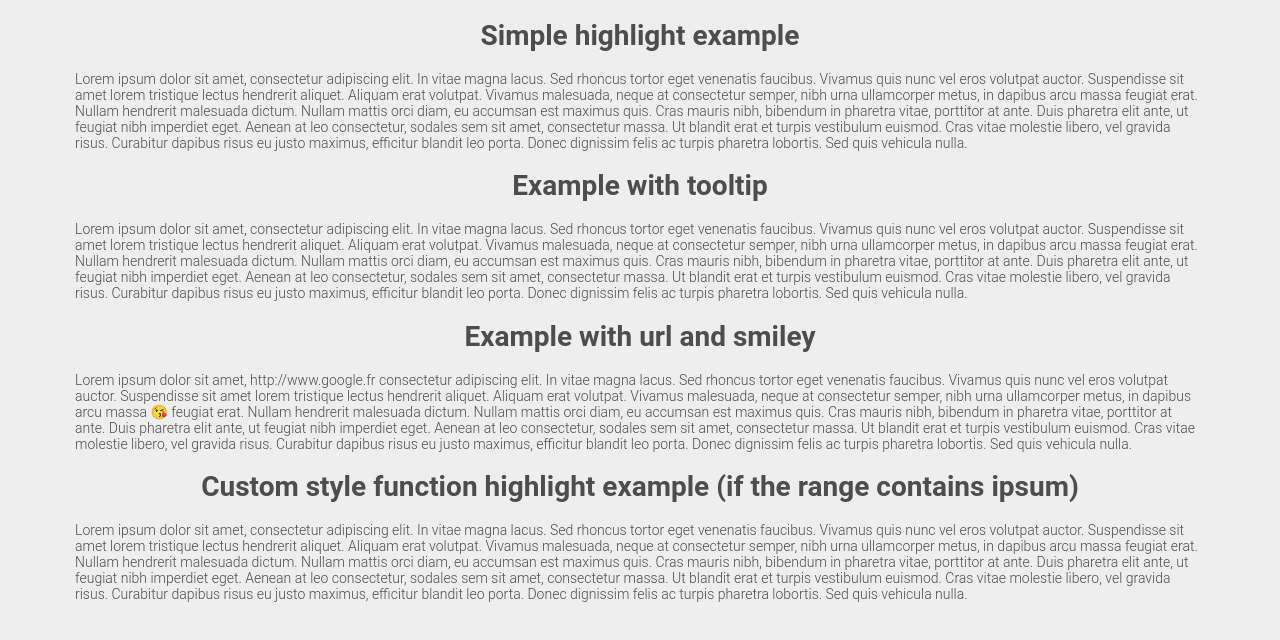
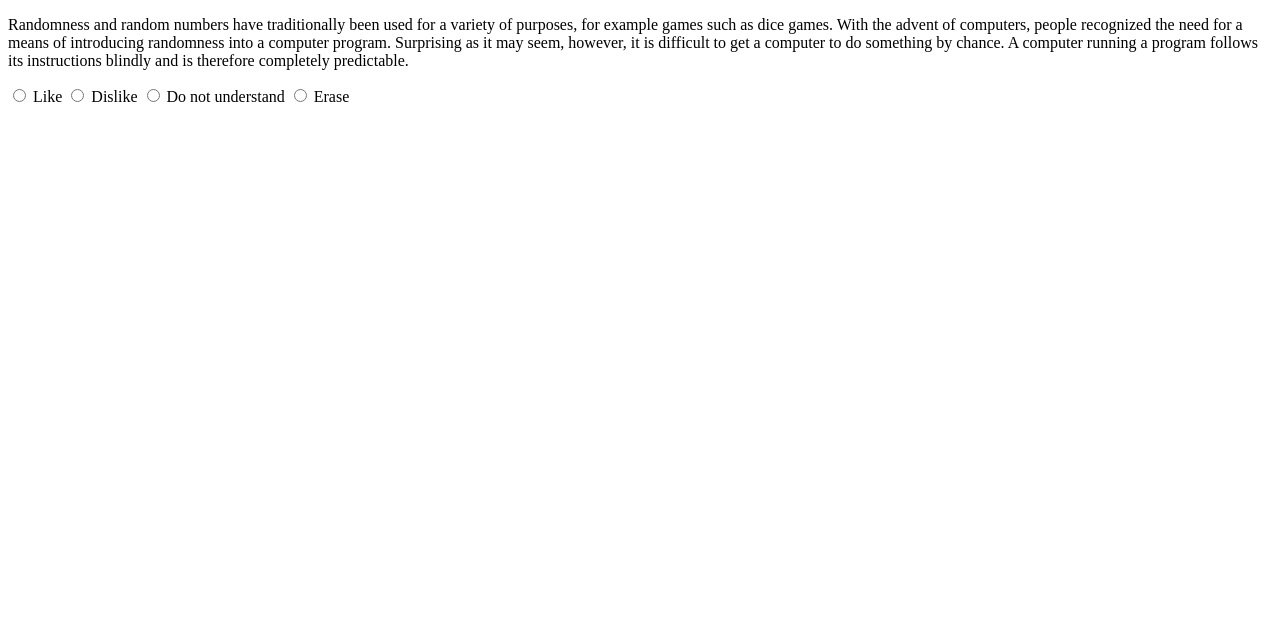
Before and after one commit to Phyyyll/shade, a plain HTML site: page index.html in a window 1280 px wide. Drawn offline with Linux system fonts and the light colour scheme.

Commit message:
test
radio buttons

```diff
--- a/index.html
+++ b/index.html
@@ -3,81 +3,121 @@
   <head>
     <meta charset="UTF-8" />
     <meta name="viewport" content="width=device-width, initial-scale=1.0" />
-    <link rel="stylesheet" type="text/css" href="styles.css" />
-    <title>Highlighter</title>
+    <title>Testing</title>
+    <style>
+      .permanent-highlight {
+        background-color: green;
+        color: white;
+      }
+
+      .dislike-highlight {
+        background-color: red;
+        color: white;
+      }
+
+      .do-not-understand-highlight {
+        background-color: yellow;
+        color: black;
+      }
+    </style>
   </head>
   <body>
-    <div class="main">
-      <h1>Simple highlight example</h1>
-      <p>
-        Lorem ipsum dolor sit amet, consectetur adipiscing elit. In vitae magna
-        lacus. Sed rhoncus tortor eget venenatis faucibus. Vivamus quis nunc vel
-        eros volutpat auctor. Suspendisse sit amet lorem tristique lectus
-        hendrerit aliquet. Aliquam erat volutpat. Vivamus malesuada, neque at
-        consectetur semper, nibh urna ullamcorper metus, in dapibus arcu massa
-        feugiat erat. Nullam hendrerit malesuada dictum. Nullam mattis orci
-        diam, eu accumsan est maximus quis. Cras mauris nibh, bibendum in
-        pharetra vitae, porttitor at ante. Duis pharetra elit ante, ut feugiat
-        nibh imperdiet eget. Aenean at leo consectetur, sodales sem sit amet,
-        consectetur massa. Ut blandit erat et turpis vestibulum euismod. Cras
-        vitae molestie libero, vel gravida risus. Curabitur dapibus risus eu
-        justo maximus, efficitur blandit leo porta. Donec dignissim felis ac
-        turpis pharetra lobortis. Sed quis vehicula nulla.
-      </p>
+    <p>
+      Randomness and random numbers have traditionally been used for a variety
+      of purposes, for example games such as dice games. With the advent of
+      computers, people recognized the need for a means of introducing
+      randomness into a computer program. Surprising as it may seem, however, it
+      is difficult to get a computer to do something by chance. A computer
+      running a program follows its instructions blindly and is therefore
+      completely predictable.
+    </p>
 
-      <h1>Example with tooltip</h1>
-      <p id="two">
-        Lorem ipsum dolor sit amet, consectetur adipiscing elit. In vitae magna
-        lacus. Sed rhoncus tortor eget venenatis faucibus. Vivamus quis nunc vel
-        eros volutpat auctor. Suspendisse sit amet lorem tristique lectus
-        hendrerit aliquet. Aliquam erat volutpat. Vivamus malesuada, neque at
-        consectetur semper, nibh urna ullamcorper metus, in dapibus arcu massa
-        feugiat erat. Nullam hendrerit malesuada dictum. Nullam mattis orci
-        diam, eu accumsan est maximus quis. Cras mauris nibh, bibendum in
-        pharetra vitae, porttitor at ante. Duis pharetra elit ante, ut feugiat
-        nibh imperdiet eget. Aenean at leo consectetur, sodales sem sit amet,
-        consectetur massa. Ut blandit erat et turpis vestibulum euismod. Cras
-        vitae molestie libero, vel gravida risus. Curabitur dapibus risus eu
-        justo maximus, efficitur blandit leo porta. Donec dignissim felis ac
-        turpis pharetra lobortis. Sed quis vehicula nulla.
-      </p>
+    <form>
+      <input
+        type="radio"
+        name="feedback"
+        id="like"
+        value="Like"
+        onclick="toggleHighlight()"
+      />
+      <label for="like">Like</label>
 
-      <h1>Example with url and smiley</h1>
-      <p id="three">
-        Lorem ipsum dolor sit amet, http://www.google.fr consectetur adipiscing
-        elit. In vitae magna lacus. Sed rhoncus tortor eget venenatis faucibus.
-        Vivamus quis nunc vel eros volutpat auctor. Suspendisse sit amet lorem
-        tristique lectus hendrerit aliquet. Aliquam erat volutpat. Vivamus
-        malesuada, neque at consectetur semper, nibh urna ullamcorper metus, in
-        dapibus arcu massa 😘 feugiat erat. Nullam hendrerit malesuada dictum.
-        Nullam mattis orci diam, eu accumsan est maximus quis. Cras mauris nibh,
-        bibendum in pharetra vitae, porttitor at ante. Duis pharetra elit ante,
-        ut feugiat nibh imperdiet eget. Aenean at leo consectetur, sodales sem
-        sit amet, consectetur massa. Ut blandit erat et turpis vestibulum
-        euismod. Cras vitae molestie libero, vel gravida risus. Curabitur
-        dapibus risus eu justo maximus, efficitur blandit leo porta. Donec
-        dignissim felis ac turpis pharetra lobortis. Sed quis vehicula nulla.
-      </p>
+      <input
+        type="radio"
+        name="feedback"
+        id="dislike"
+        value="Dislike"
+        onclick="toggleHighlight()"
+      />
+      <label for="dislike">Dislike</label>
 
-      <h1>
-        Custom style function highlight example (if the range contains ipsum)
-      </h1>
-      <p id="four">
-        Lorem ipsum dolor sit amet, consectetur adipiscing elit. In vitae magna
-        lacus. Sed rhoncus tortor eget venenatis faucibus. Vivamus quis nunc vel
-        eros volutpat auctor. Suspendisse sit amet lorem tristique lectus
-        hendrerit aliquet. Aliquam erat volutpat. Vivamus malesuada, neque at
-        consectetur semper, nibh urna ullamcorper metus, in dapibus arcu massa
-        feugiat erat. Nullam hendrerit malesuada dictum. Nullam mattis orci
-        diam, eu accumsan est maximus quis. Cras mauris nibh, bibendum in
-        pharetra vitae, porttitor at ante. Duis pharetra elit ante, ut feugiat
-        nibh imperdiet eget. Aenean at leo consectetur, sodales sem sit amet,
-        consectetur massa. Ut blandit erat et turpis vestibulum euismod. Cras
-        vitae molestie libero, vel gravida risus. Curabitur dapibus risus eu
-        justo maximus, efficitur blandit leo porta. Donec dignissim felis ac
-        turpis pharetra lobortis. Sed quis vehicula nulla.
-      </p>
-    </div>
-    <script src="script.js"></script>
+      <input
+        type="radio"
+        name="feedback"
+        id="do_not_understand"
+        value="Do not understand"
+        onclick="toggleHighlight()"
+      />
+      <label for="do_not_understand">Do not understand</label>
+
+      <input
+        type="radio"
+        name="feedback"
+        id="erase"
+        value="Erase"
+        onclick="toggleHighlight()"
+      />
+      <label for="erase">Erase</label>
+    </form>
+
+    <script>
+      function toggleHighlight() {
+        const likeButton = document.getElementById("like");
+        const dislikeButton = document.getElementById("dislike");
+        const doNotUnderstandButton =
+          document.getElementById("do_not_understand");
+        const paragraph = document.querySelector("p");
+
+        if (
+          likeButton.checked ||
+          dislikeButton.checked ||
+          doNotUnderstandButton.checked
+        ) {
+          paragraph.addEventListener("mouseup", highlightText);
+        } else {
+          paragraph.removeEventListener("mouseup", highlightText);
+        }
+      }
+
+      function highlightText() {
+        const selection = window.getSelection();
+        if (!selection.isCollapsed) {
+          const range = selection.getRangeAt(0);
+          const span = document.createElement("span");
+
+          if (document.getElementById("dislike").checked) {
+            span.classList.add("dislike-highlight");
+          } else if (document.getElementById("do_not_understand").checked) {
+            span.classList.add("do-not-understand-highlight");
+          } else {
+            span.classList.add("permanent-highlight");
+          }
+
+          // Remove existing highlights that intersect with the range
+          const existingSpans = document.querySelectorAll("span");
+          existingSpans.forEach((existingSpan) => {
+            if (range.intersectsNode(existingSpan)) {
+              const parent = existingSpan.parentNode;
+              const textNode = document.createTextNode(
+                existingSpan.textContent
+              );
+              parent.replaceChild(textNode, existingSpan);
+            }
+          });
+
+          range.surroundContents(span);
+        }
+      }
+    </script>
   </body>
 </html>
--- a/script.js
+++ /dev/null
@@ -1,18 +0,0 @@
-/*ALL PARAGRAPH */
-document.addEventListener("mouseup", function () {
-  const selection = window.getSelection();
-  const selectedText = selection.toString();
-
-  if (selectedText.trim() !== "") {
-    const range = selection.getRangeAt(0);
-    const newNode = document.createElement("mark");
-    range.surroundContents(newNode);
-    selection.removeAllRanges();
-  }
-});
-
-/*PARAGRAPH TWO */
-
-/*PARAGRAPH THREE */
-
-/*PARAGRAPH FOUR */
--- a/styles.css
+++ /dev/null
@@ -1,38 +0,0 @@
-.main {
-  font-family: "Roboto", sans-serif;
-  font-size: 14px;
-  background-color: #eeeeee;
-  color: #4d4d4d;
-  font-weight: 300;
-  margin-left: 67px;
-  margin-right: 67px;
-  text-align: left;
-}
-
-body {
-  background-color: #eeeeee;
-}
-
-/* Center all h1 elements */
-h1 {
-  text-align: center;
-  font-weight: bold;
-}
-
-.highlight {
-  background-color: yellow;
-  /* Add any other styles you want for the highlighted text */
-}
-
-.tooltip {
-    display: none;
-    position: absolute;
-    background-color: #f9f9f9;
-    padding: 5px;
-    border: 1px solid #ccc;
-    border-radius: 5px;
-    box-shadow: 2px 2px 5px rgba(0, 0, 0, 0.2);
-  }
-
-  mark:hover .tooltip {
-    display: block;
```
